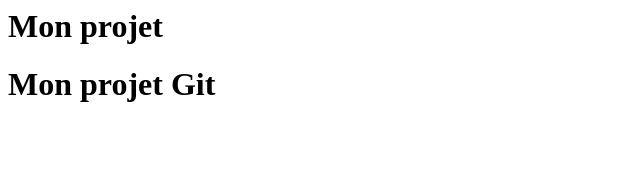
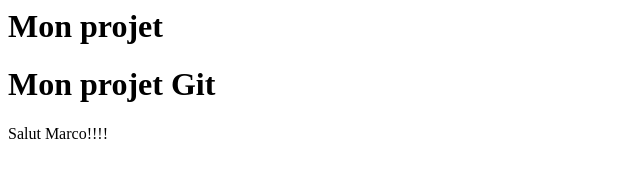
Before and after one commit to Isa35160/Monprojetgithub, a plain HTML site: page index.html in a window 1280 px wide. Shown: the whole page, without its empty margins (0-640 px from the left). Drawn offline with Linux system fonts and the light colour scheme.

Commit message:
ajout d'un paragraphe

```diff
--- a/index.html
+++ b/index.html
@@ -5,6 +5,6 @@
 <main>
 
 	<h1>Mon projet Git</h1>
-
+<p> Salut Marco!!!!  </p>
 </main>
 </body>
```
